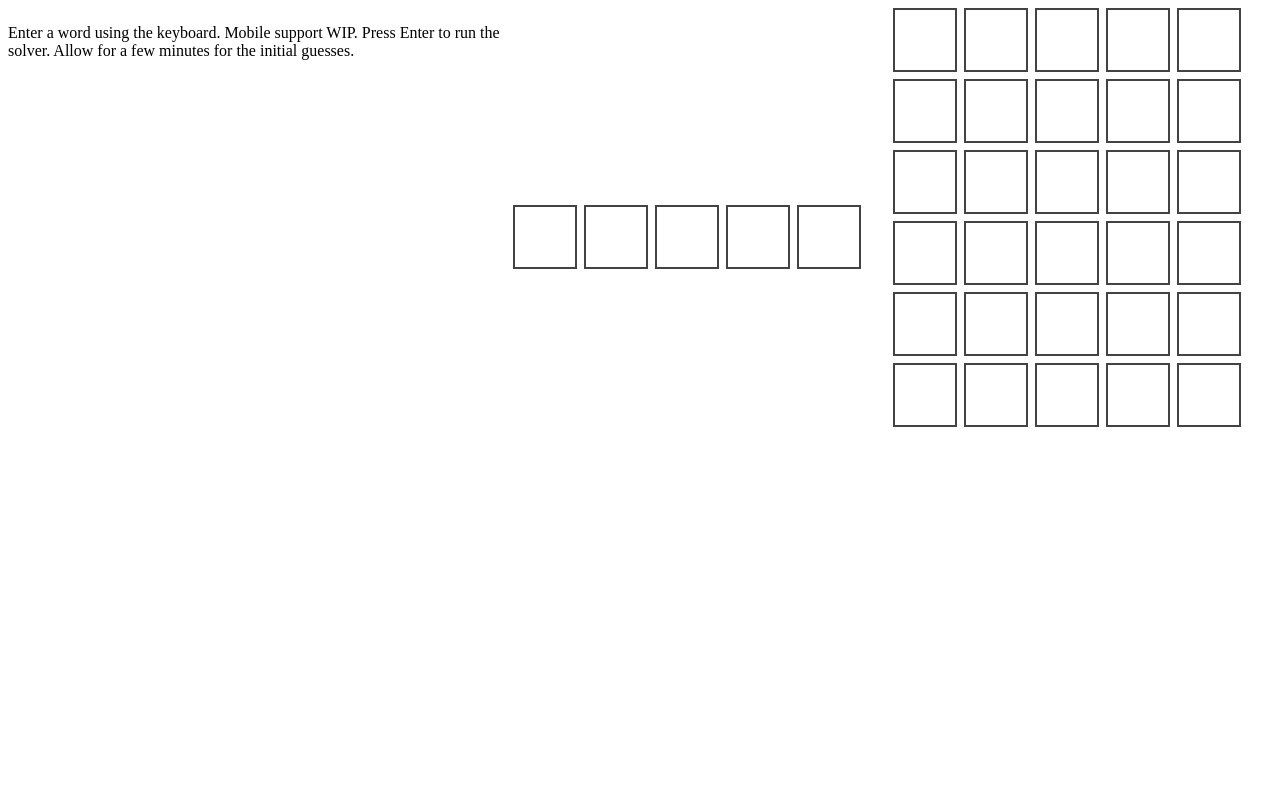
After one commit to JamesG9802/Wordle-Information-Gain, a PHP site: page /index.html in a window 1280 px wide. The commit adds this page. Run offline with PHP 8.4, Linux system fonts and the light colour scheme.

Commit message:
Working Non-Prestored Wordle Solver

```diff
--- /dev/null
+++ b/index.html
@@ -0,0 +1,148 @@
+<html dir="ltr" lang="en"><head>
+    <link rel="stylesheet" href="styles.css">
+    <script type="text/javascript" src="script.js"></script>
+</head>
+<body>
+    <div class="Page-Content">
+        <div class="Desc">
+            <p>Enter a word using the keyboard. Mobile support WIP. Press Enter to run the solver. Allow for a few minutes for the initial guesses.</p>
+        </div>
+        <div class="Wordle-Board">
+        <p id="Error-Display"></p>
+        <div class="Wordle-Row"><div class="Wordle-Letter-Container">
+                    <p class="Wordle-Letter-Input"></p>
+                </div><div class="Wordle-Letter-Container">
+                    <p class="Wordle-Letter-Input"></p>
+                </div><div class="Wordle-Letter-Container">
+                    <p class="Wordle-Letter-Input"></p>
+                </div><div class="Wordle-Letter-Container">
+                    <p class="Wordle-Letter-Input"></p>
+                </div><div class="Wordle-Letter-Container">
+                    <p class="Wordle-Letter-Input"></p>
+                </div></div>            </div>
+        <div class="Wordle-Board">
+        <div class="Wordle-Row"><div class="Wordle-Letter-Container">
+                        <p class="Wordle-Letter-Output">
+
+                        </p>
+                    </div><div class="Wordle-Letter-Container">
+                        <p class="Wordle-Letter-Output">
+
+                        </p>
+                    </div><div class="Wordle-Letter-Container">
+                        <p class="Wordle-Letter-Output">
+
+                        </p>
+                    </div><div class="Wordle-Letter-Container">
+                        <p class="Wordle-Letter-Output">
+
+                        </p>
+                    </div><div class="Wordle-Letter-Container">
+                        <p class="Wordle-Letter-Output">
+
+                        </p>
+                    </div><div class="Wordle-Letter-Information"></div></div><div class="Wordle-Row"><div class="Wordle-Letter-Container">
+                        <p class="Wordle-Letter-Output">
+
+                        </p>
+                    </div><div class="Wordle-Letter-Container">
+                        <p class="Wordle-Letter-Output">
+
+                        </p>
+                    </div><div class="Wordle-Letter-Container">
+                        <p class="Wordle-Letter-Output">
+
+                        </p>
+                    </div><div class="Wordle-Letter-Container">
+                        <p class="Wordle-Letter-Output">
+
+                        </p>
+                    </div><div class="Wordle-Letter-Container">
+                        <p class="Wordle-Letter-Output">
+
+                        </p>
+                    </div><div class="Wordle-Letter-Information"></div></div><div class="Wordle-Row"><div class="Wordle-Letter-Container">
+                        <p class="Wordle-Letter-Output">
+
+                        </p>
+                    </div><div class="Wordle-Letter-Container">
+                        <p class="Wordle-Letter-Output">
+
+                        </p>
+                    </div><div class="Wordle-Letter-Container">
+                        <p class="Wordle-Letter-Output">
+
+                        </p>
+                    </div><div class="Wordle-Letter-Container">
+                        <p class="Wordle-Letter-Output">
+
+                        </p>
+                    </div><div class="Wordle-Letter-Container">
+                        <p class="Wordle-Letter-Output">
+
+                        </p>
+                    </div><div class="Wordle-Letter-Information"></div></div><div class="Wordle-Row"><div class="Wordle-Letter-Container">
+                        <p class="Wordle-Letter-Output">
+
+                        </p>
+                    </div><div class="Wordle-Letter-Container">
+                        <p class="Wordle-Letter-Output">
+
+                        </p>
+                    </div><div class="Wordle-Letter-Container">
+                        <p class="Wordle-Letter-Output">
+
+                        </p>
+                    </div><div class="Wordle-Letter-Container">
+                        <p class="Wordle-Letter-Output">
+
+                        </p>
+                    </div><div class="Wordle-Letter-Container">
+                        <p class="Wordle-Letter-Output">
+
+                        </p>
+                    </div><div class="Wordle-Letter-Information"></div></div><div class="Wordle-Row"><div class="Wordle-Letter-Container">
+                        <p class="Wordle-Letter-Output">
+
+                        </p>
+                    </div><div class="Wordle-Letter-Container">
+                        <p class="Wordle-Letter-Output">
+
+                        </p>
+                    </div><div class="Wordle-Letter-Container">
+                        <p class="Wordle-Letter-Output">
+
+                        </p>
+                    </div><div class="Wordle-Letter-Container">
+                        <p class="Wordle-Letter-Output">
+
+                        </p>
+                    </div><div class="Wordle-Letter-Container">
+                        <p class="Wordle-Letter-Output">
+
+                        </p>
+                    </div><div class="Wordle-Letter-Information"></div></div><div class="Wordle-Row"><div class="Wordle-Letter-Container">
+                        <p class="Wordle-Letter-Output">
+
+                        </p>
+                    </div><div class="Wordle-Letter-Container">
+                        <p class="Wordle-Letter-Output">
+
+                        </p>
+                    </div><div class="Wordle-Letter-Container">
+                        <p class="Wordle-Letter-Output">
+
+                        </p>
+                    </div><div class="Wordle-Letter-Container">
+                        <p class="Wordle-Letter-Output">
+
+                        </p>
+                    </div><div class="Wordle-Letter-Container">
+                        <p class="Wordle-Letter-Output">
+
+                        </p>
+                    </div><div class="Wordle-Letter-Information"></div></div>            </div>
+    </div>
+
+
+</body></html>
--- a/index.php
+++ b/index.php
@@ -7,6 +7,7 @@
     <body>
         <div class="Page-Content">
             <div class="Desc">
+                <p>Enter a word using the keyboard. Mobile support WIP. Press Enter to run the solver. Allow for a few minutes for the initial guesses.</p>
             </div>
             <div class="Wordle-Board">
             <p id="Error-Display"></p>
--- a/script.js
+++ b/script.js
@@ -59,10 +59,27 @@ function DeleteLetter()
     letters[letterPos].innerHTML = "";
 }
 
-function WriteOutputWordToRow(word)  {
+function WriteOutputWordToRow(word, outputString)  {
     for(var i = 0; i < 5; i++)
     {
-        outputLetters[outputLetterRow*5 + i].innerHTML = word.toUpperCase()[i];
+        var textElement = outputLetters[outputLetterRow*5 + i];
+        textElement.innerHTML = word.toUpperCase()[i];
+
+        var classTag = "";
+        switch(outputString[i])
+        {
+            case "0":   // gray
+                classTag = "Gray";
+                break;
+            case "1":   // yellow
+                classTag = "Yellow";
+                break;
+            case "2":
+                classTag = "Green";
+                break;
+        }
+        textElement.classList.add("Answered");
+        textElement.parentElement.classList.add(classTag);
     }
 }
 function WriteOutputInformation(value)  {
@@ -78,7 +95,9 @@ function Submit(){
         for(var i = 0; i < 5; i++)
             guessWord += letters[i].innerHTML.toLowerCase();
         if(wordList.indexOf(guessWord) >= 0)
+        {
             FindBestWord();
+        }
         else
         {
             document.getElementById("Error-Display").innerHTML = "Please enter an actual word. Example: " +
@@ -129,14 +148,13 @@ function FindBestWord() {
     }
     console.log(word + " " + highest + " for " + guessWord);
 
-    WriteOutputWordToRow(word);
+    //  Generate OutcomeString from word
+    var outcomeString = GenerateOutcomeString(word, guessWord);
+    WriteOutputWordToRow(word, outcomeString);
     WriteOutputInformation(highest);
     outputLetterRow++;
     if(outputLetterRow < 6 && word.toUpperCase() != guessWord.toUpperCase())
     {
-        //  Generate OutcomeString from word
-        var outcomeString = GenerateOutcomeString(word, guessWord);
-
         //  Update restrictions
         for(var greenLetter = 0; greenLetter < outcomeString.length; greenLetter++)
         {
@@ -154,10 +172,41 @@ function FindBestWord() {
         }
         for( var grayLetter = 0; grayLetter < outcomeString.length; grayLetter++)
         {
-            if(outcomeString[grayLetter] == "0") //   gray letters cannot be in any sport
+            if(outcomeString[grayLetter] == "0") //   there are no more more gray letters in spots except in
             {
+                var matchingYellowFlag = false;
+
                 for(var spot = 0; spot < outcomeString.length; spot++)
-                    guessRestrictions[spot][1] += word[grayLetter];
+                    if(outcomeString[spot] == "1" && outcomeString[spot] == word[grayLetter])   //  yellow letter match gray
+                    {
+                        matchingYellowFlag = true;
+                        break;
+                    }
+                if(matchingYellowFlag)
+                //  if a gray letter matches a yellow letter,
+                //  all that can be done is that gray cant be the letter.
+                {
+                    guessRestrictions[grayLetter][1] += word[grayLetter];
+                    break;
+                }
+                for(var spot = 0; spot < outcomeString.length; spot++)  // no yellow letter match
+                {
+                    if(outcomeString[spot] == "2" && outcomeString[spot] == word[grayLetter])   // green letter match
+                        continue;
+                    guessRestrictions[grayLetter][1] += word[grayLetter];
+                }
+                    // proof by cases:
+                    // gray letter is unique in word
+                    //      add letter to all spot's restrictions
+                    // gray letter matches green letter
+                    //      if letter is green, do nothing
+                    // gray letter matches gray letter
+                    //      add letter to all spot's restrictions
+                    // gray letter matches yellow letter
+                    //      add letter to restriction only in gray letter spot
+                    // gray letter matches green + yellow
+                    //      if letter is green, do nothing
+                    //
             }
         }
         var pattern = "";
--- a/styles.css
+++ b/styles.css
@@ -37,3 +37,16 @@
     font-size: 16px;
     color: rgb(218, 76, 76);
 }
+
+.Answered {
+    color: white;
+}
+.Gray {
+    background-color: rgb(120,124,126);
+}
+.Yellow {
+    background-color: rgb(201, 180, 88);
+}
+.Green {
+    background-color: rgb(106, 170, 100);
+}
```
Also changed, not shown: dummy.html (deleted, +0 -70 lines).
